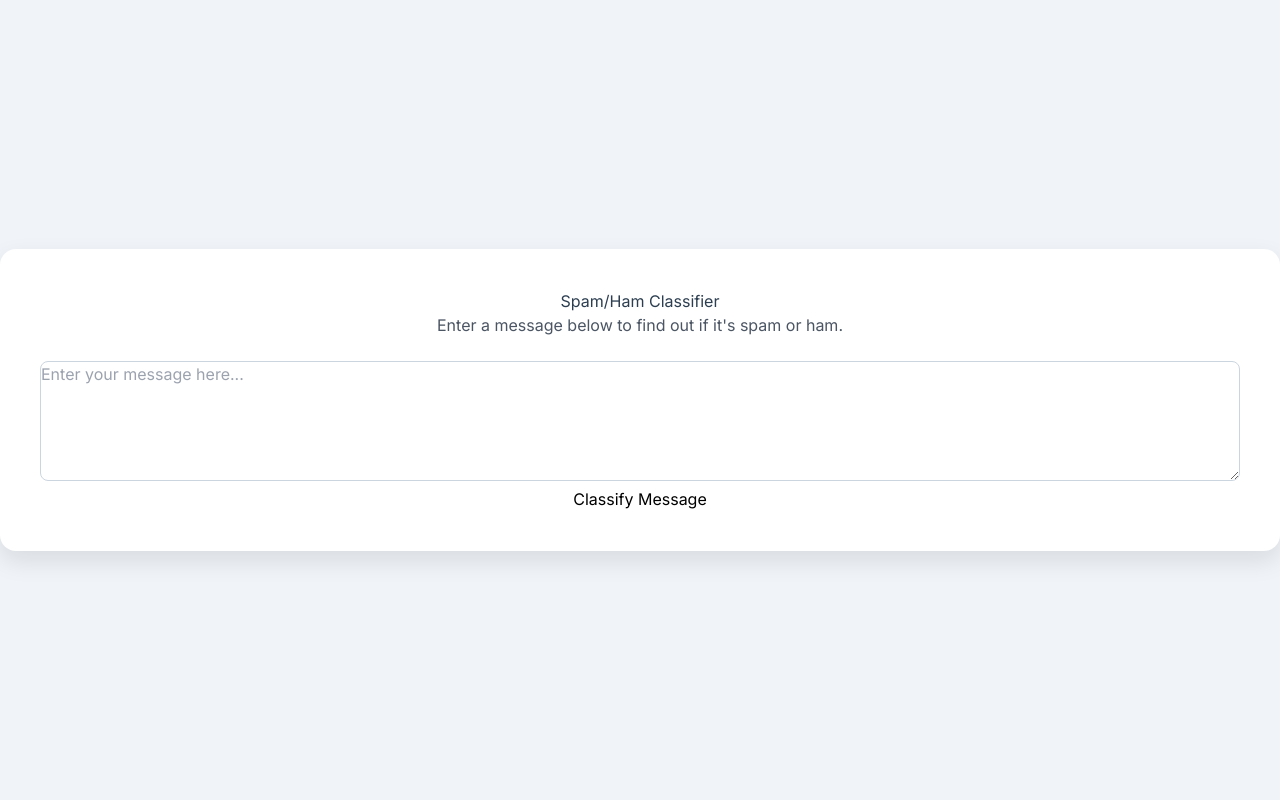
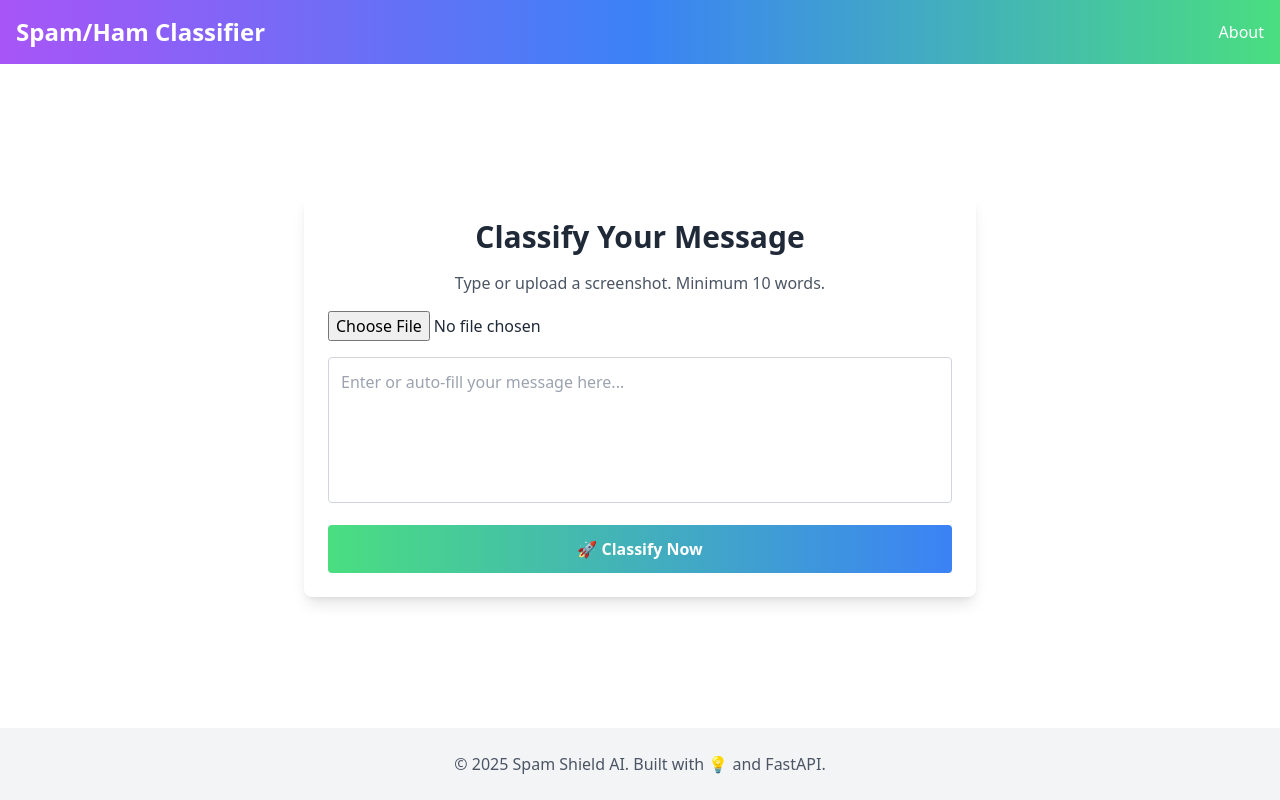
Before and after one commit to abhisheksahoo15/spamdetect, a FastAPI app: page / in a window 1280 px wide. Run offline with FastAPI, Linux system fonts and the light colour scheme; parts of the project's set-up code (start-up, migrations or seed data) failed here and were passed over; some libraries are stand-ins or nearby versions.

Commit message:
Initial commit

```diff
--- a/templates/index.html
+++ b/templates/index.html
@@ -1,103 +1,91 @@
 <!DOCTYPE html>
 <html lang="en">
 <head>
-    <meta charset="UTF-8">
-    <meta name="viewport" content="width=device-width, initial-scale=1.0">
-    <title>Spam/Ham Classifier</title>
+  <meta charset="UTF-8" />
+  <meta name="viewport" content="width=device-width, initial-scale=1.0"/>
+  <title>Spam/Ham Classifier</title>
+  <script src="https://cdn.tailwindcss.com"></script>
+  <script src="https://cdn.jsdelivr.net/npm/tesseract.js@2.1.5/dist/tesseract.min.js"></script>
+</head>
+<body class="bg-white text-gray-800 flex flex-col min-h-screen">
 
-    <!-- Tailwind CSS CDN -->
-    <script src="https://cdn.tailwindcss.com"></script>
+  <!-- NAVBAR -->
+  <nav class="bg-gradient-to-r from-purple-500 via-blue-500 to-green-400 text-white py-4">
+    <div class="container mx-auto px-4 flex justify-between items-center">
+      <a href="/" class="text-2xl font-bold">Spam/Ham Classifier</a>
+      <a href="#footer" class="hover:underline">About</a>
+    </div>
+  </nav>
 
-    <!-- Google Fonts - Inter -->
-    <link href="https://fonts.googleapis.com/css2?family=Inter:wght@400;600;700&display=swap" rel="stylesheet">
+  <!-- MAIN CONTENT -->
+  <main class="flex-grow flex items-center justify-center py-8 px-4">
+    <div class="w-full max-w-2xl bg-white shadow-lg rounded-lg p-6">
+      <h1 class="text-3xl font-semibold mb-4 text-center">Classify Your Message</h1>
+      <p class="mb-4 text-gray-600 text-center">Type or upload a screenshot. Minimum 10 words.</p>
 
-    <style>
-        body {
-            font-family: 'Inter', sans-serif;
-            background-color: #f0f4f8;
-            display: flex;
-            justify-content: center;
-            align-items: center;
-            min-height: 100vh;
-            margin: 0;
-        }
+      <input type="file" accept="image/*" id="imageInput" class="mb-4 w-full" />
+      <form action="/predict" method="post" onsubmit="return validateAndStart(event)">
+        <textarea id="message" name="message" rows="5" placeholder="Enter or auto‑fill your message here..." required
+          class="w-full p-3 border border-gray-300 rounded mb-4 resize-none focus:outline-none focus:ring-2 focus:ring-blue-400">{{ message_text | default('') }}</textarea>
+        <button type="submit" id="submitBtn"
+          class="w-full bg-gradient-to-r from-green-400 to-blue-500 text-white font-semibold py-3 rounded hover:from-blue-500 hover:to-green-400 transition">
+          🚀 Classify Now
+        </button>
+      </form>
 
-        .container {
-            background-color: #ffffff;
-            padding: 2.5rem;
-            border-radius: 1rem;
-            box-shadow: 0 10px 25px rgba(0, 0, 0, 0.1);
-            text-align: center;
-            max-width: 90%;
-            width: 600px;
-        }
+      <div id="spinner" class="hidden text-center mt-4">
+        <svg class="animate-spin h-8 w-8 text-blue-500 mx-auto" xmlns="http://www.w3.org/2000/svg" fill="none" viewBox="0 0 24 24">
+          <circle class="opacity-25" cx="12" cy="12" r="10" stroke="currentColor" stroke-width="4"></circle>
+          <path class="opacity-75" fill="currentColor"
+            d="M4 12a8 8 0 018-8v8z"></path>
+        </svg>
+        <p class="text-gray-500 mt-2">Analyzing, please wait...</p>
+      </div>
 
-        h1 {
-            color: #2c3e50;
-            font-size: 2.5rem;
-            margin-bottom: 1.5rem;
-            font-weight: 700;
-        }
+      {% if result %}
+        <div class="mt-6 p-4 text-center font-bold rounded text-xl {% if 'SPAM' in result.upper() %}bg-red-200 text-red-800{% else %}bg-green-200 text-green-800{% endif %}">
+          {{ result }}
+        </div>
+      {% endif %}
+    </div>
+  </main>
 
-        textarea {
-            width: 100%;
-            padding: 1rem;
-            border: 1px solid #cbd5e0;
-            border-radius: 0.5rem;
-            margin-bottom: 1.5rem;
-            font-size: 1rem;
-            resize: vertical;
-            min-height: 120px;
-        }
+  <!-- FOOTER -->
+  <footer id="footer" class="bg-gray-100 text-center py-6">
+    <p class="text-gray-600">&copy; 2025 Spam Shield AI. Built with 💡 and FastAPI.</p>
+  </footer>
 
-        button {
-            background-color: #3498db;
-            color: #ffffff;
-            padding: 0.875rem 1.75rem;
-            border-radius: 0.5rem;
-            font-weight: 600;
-            transition: background-color 0.3s ease;
-            cursor: pointer;
-            border: none;
-        }
+  <!-- SCRIPTS -->
+  <script>
+    const imageInput = document.getElementById('imageInput');
+    const textarea = document.getElementById('message');
+    const spinner = document.getElementById('spinner');
+    const submitBtn = document.getElementById('submitBtn');
 
-        button:hover {
-            background-color: #2980b9;
-        }
+    imageInput.addEventListener('change', () => {
+      const file = imageInput.files[0];
+      if (!file) return;
+      spinner.classList.remove('hidden');
+      Tesseract.recognize(file, 'eng', { logger: m => console.log(m) })
+        .then(({ data: { text } }) => {
+          textarea.value = text.trim();
+        })
+        .finally(() => spinner.classList.add('hidden'));
+    });
 
-        .result-box {
-            margin-top: 2rem;
-            padding: 1.5rem;
-            border-radius: 0.75rem;
-            font-size: 1.25rem;
-            font-weight: 600;
-            color: #ffffff;
-        }
+    function validateAndStart(e) {
+      const msg = textarea.value.trim();
+      const words = msg.split(/\s+/);
+      if (words.length < 10) {
+        alert("Please enter at least 10 words.");
+        e.preventDefault();
+        return false;
+      }
+      spinner.classList.remove('hidden');
+      submitBtn.disabled = true;
+      return true;
+    }
+  </script>
 
-        .result-spam {
-            background-color: #e74c3c;
-        }
-
-        .result-ham {
-            background-color: #2ecc71;
-        }
-    </style>
-</head>
-<body>
-    <div class="container">
-        <h1>Spam/Ham Classifier</h1>
-        <p class="text-gray-600 mb-6">Enter a message below to find out if it's spam or ham.</p>
-
-        <form action="/predict" method="post">
-            <textarea name="message" placeholder="Enter your message here..." required>{{ message_text | default('') }}</textarea>
-            <button type="submit">Classify Message</button>
-        </form>
-
-        {% if result %}
-            <div class="result-box {% if 'SPAM' in result.upper() %}result-spam{% else %}result-ham{% endif %}">
-                {{ result }}
-            </div>
-        {% endif %}
-    </div>
 </body>
 </html>
```
